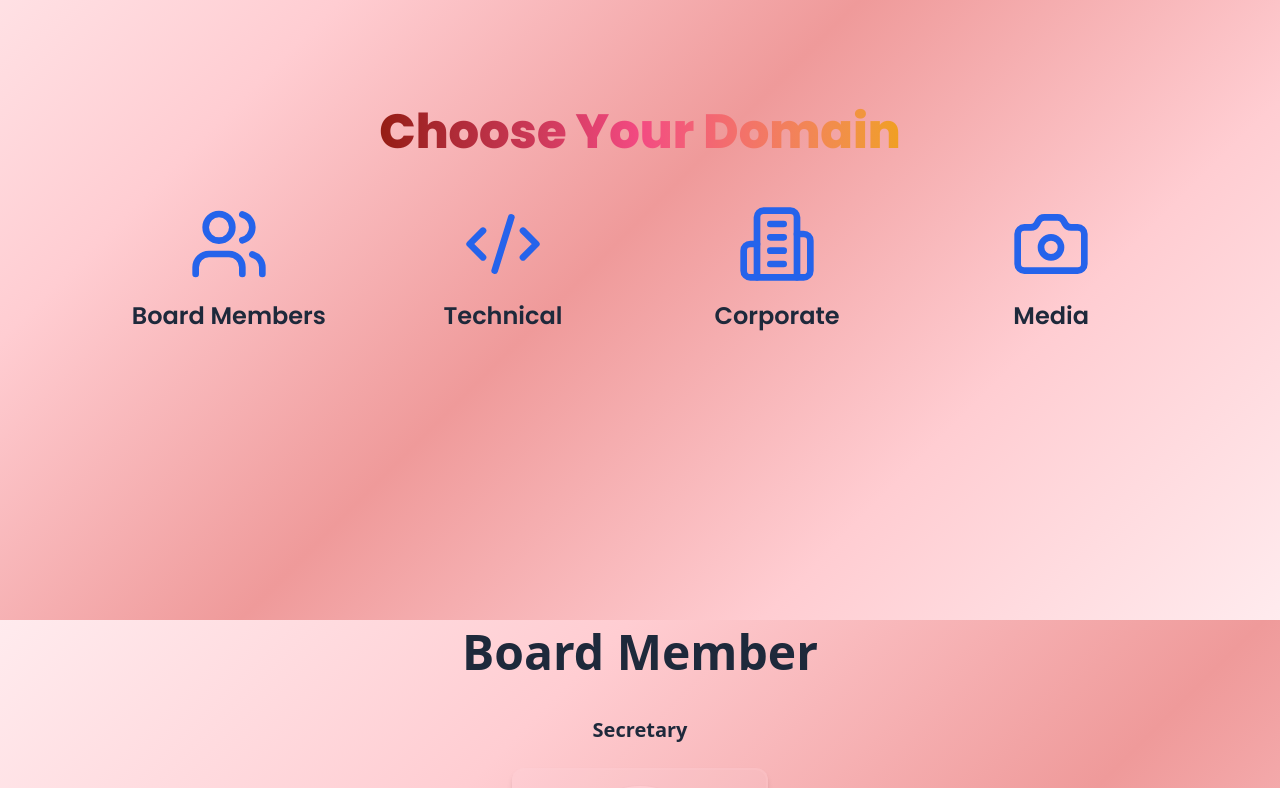
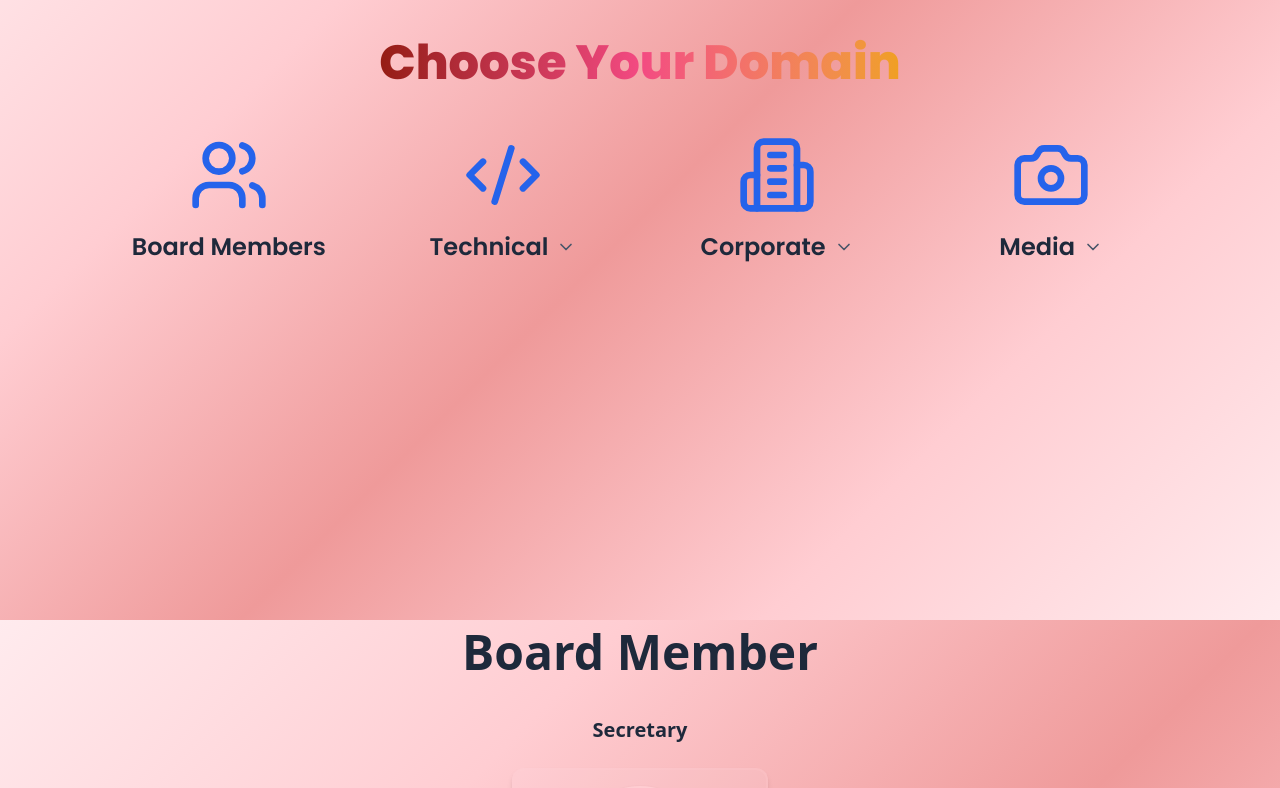
Before and after one commit to SQAC-Tech/sqac-website, a React (Vite) app in the folder Frontend/: page /team in a window 1280 px wide. Shown: the part 980-1768 px from the top of the page. Built offline with nearby package versions, Linux system fonts and the light colour scheme; no server answers; grey boxes are pictures that could not be loaded; a web font is replaced by a local one.

Commit message:
enhanced the dropdown effect

```diff
--- a/Frontend/src/components/Team/Teamvh2.jsx
+++ b/Frontend/src/components/Team/Teamvh2.jsx
@@ -1,7 +1,7 @@
 import React, { useState } from 'react';
 import {
-  Users, Code2, Building2, Camera,Palette ,Globe, Brain,
-  Smartphone, Megaphone, HandCoins, Calendar, Image as MediaIcon
+  Users, Code2, Building2, Camera, Palette, Globe, Brain,
+  Smartphone, Megaphone, HandCoins, Calendar, Image as MediaIcon, ChevronDown
 } from 'lucide-react';
 
 const Teamvh2 = ({ onSelectDomain }) => {
@@ -22,70 +22,103 @@ const Teamvh2 = ({ onSelectDomain }) => {
 
   const cardStyle = 'cursor-pointer flex flex-col items-center text-center hover:scale-105 transition-transform duration-300';
   const iconStyle = 'w-16 h-16 sm:w-20 sm:h-20 mb-4 text-indigo-700';
-  const dropdownStyle = 'mt-2 bg-white shadow-md rounded-xl px-4 py-3 text-sm font-medium text-gray-800 space-y-2';
+  const dropdownBase = 'mt-3 bg-white/70 dark:bg-gray-900/60 backdrop-blur-md border border-gray-200 dark:border-gray-700 rounded-xl px-3 py-3 text-sm font-medium text-gray-800 dark:text-gray-100 space-y-2 shadow-lg origin-top transform transition-all duration-200 ease-out';
+  const dropdownHidden = 'scale-y-0 opacity-0 pointer-events-none';
+  const dropdownVisible = 'scale-y-100 opacity-100';
 
   return (
     <div className="min-h-screen bg-gradient-to-b from-orange-200 to-pink-200 flex flex-col items-center justify-center px-4 py-1 font-['Poppins']">
       <h1 className="text-4xl md:text-5xl font-extrabold mb-12 text-transparent bg-clip-text bg-gradient-to-r from-[#951D13] via-[#f34a82] to-[#F0A01F] text-center">Choose Your Domain</h1>
 
       <div className="grid grid-cols-1 sm:grid-cols-2 lg:grid-cols-4 gap-10 md:gap-20">
-        <div className={cardStyle} onClick={() => handleCardClick('Board Member')}>
+        <div
+          className={cardStyle}
+          onClick={() => handleCardClick('Board Member')}
+          role="button"
+          tabIndex={0}
+          onKeyDown={(e) => { if (e.key === 'Enter' || e.key === ' ') handleCardClick('Board Member'); }}
+          aria-pressed={openDropdown === 'Board Member'}
+        >
           <Users className={iconStyle} />
           <p className="text-xl sm:text-2xl font-semibold text-gray-800 dark:text-white">Board Members</p>
         </div>
 
         <div className="flex flex-col items-center">
-          <div className={cardStyle} onClick={() => handleCardClick('Technical')}>
+          <div
+            className={cardStyle}
+            onClick={() => handleCardClick('Technical')}
+            role="button"
+            tabIndex={0}
+            onKeyDown={(e) => { if (e.key === 'Enter' || e.key === ' ') handleCardClick('Technical'); }}
+            aria-expanded={openDropdown === 'Technical'}
+          >
             <Code2 className={iconStyle} />
+            <div className="flex items-center gap-2">
               <p className="text-xl sm:text-2xl font-semibold text-gray-800 dark:text-white">Technical</p>
+              <ChevronDown className={`w-5 h-5 text-gray-600 transition-transform ${openDropdown === 'Technical' ? 'rotate-180' : 'rotate-0'}`} />
             </div>
-          {openDropdown === 'Technical' && (
-            <div className={dropdownStyle}>
-              <div className="flex items-center gap-2 hover:text-purple-600 cursor-pointer" onClick={() => handleSubdomainClick('Web Dev')}>
+          </div>
+          <div className={`${dropdownBase} ${openDropdown === 'Technical' ? dropdownVisible : dropdownHidden}`} style={{ transformOrigin: 'top' }} role="menu" aria-hidden={openDropdown !== 'Technical'}>
+            <div className="flex items-center gap-2 hover:text-purple-600 cursor-pointer rounded-md px-2 py-1" role="menuitem" tabIndex={0} onClick={() => handleSubdomainClick('Web Dev')}>
               <Globe className="w-4 h-4" /> Web Dev
             </div>
-              <div className="flex items-center gap-2 hover:text-purple-600 cursor-pointer" onClick={() => handleSubdomainClick('App Dev')}>
+            <div className="flex items-center gap-2 hover:text-purple-600 cursor-pointer rounded-md px-2 py-1" role="menuitem" tabIndex={0} onClick={() => handleSubdomainClick('App Dev')}>
               <Smartphone className="w-4 h-4" /> App Dev
             </div>
-              <div className="flex items-center gap-2 hover:text-purple-600 cursor-pointer" onClick={() => handleSubdomainClick('AI/ML')}>
+            <div className="flex items-center gap-2 hover:text-purple-600 cursor-pointer rounded-md px-2 py-1" role="menuitem" tabIndex={0} onClick={() => handleSubdomainClick('AI/ML')}>
               <Brain className="w-4 h-4" /> AI / ML
             </div>
           </div>
-          )}
         </div>
 
         <div className="flex flex-col items-center">
-          <div className={cardStyle} onClick={() => handleCardClick('Corporate')}>
+          <div
+            className={cardStyle}
+            onClick={() => handleCardClick('Corporate')}
+            role="button"
+            tabIndex={0}
+            onKeyDown={(e) => { if (e.key === 'Enter' || e.key === ' ') handleCardClick('Corporate'); }}
+            aria-expanded={openDropdown === 'Corporate'}
+          >
             <Building2 className={iconStyle} />
+            <div className="flex items-center gap-2">
               <p className="text-xl sm:text-2xl font-semibold text-gray-800 dark:text-white">Corporate</p>
+              <ChevronDown className={`w-5 h-5 text-gray-600 transition-transform ${openDropdown === 'Corporate' ? 'rotate-180' : 'rotate-0'}`} />
             </div>
-          {openDropdown === 'Corporate' && (
-            <div className={dropdownStyle}>
-              <div className="flex items-center gap-2 hover:text-purple-600 cursor-pointer" onClick={() => handleSubdomainClick('Sponsorship')}>
+          </div>
+          <div className={`${dropdownBase} ${openDropdown === 'Corporate' ? dropdownVisible : dropdownHidden}`} style={{ transformOrigin: 'top' }} role="menu" aria-hidden={openDropdown !== 'Corporate'}>
+            <div className="flex items-center gap-2 hover:text-purple-600 cursor-pointer rounded-md px-2 py-1" role="menuitem" tabIndex={0} onClick={() => handleSubdomainClick('Sponsorship')}>
               <HandCoins className="w-4 h-4" /> Sponsorship
             </div>
-              <div className="flex items-center gap-2 hover:text-purple-600 cursor-pointer" onClick={() => handleSubdomainClick('Events')}>
+            <div className="flex items-center gap-2 hover:text-purple-600 cursor-pointer rounded-md px-2 py-1" role="menuitem" tabIndex={0} onClick={() => handleSubdomainClick('Events')}>
               <Calendar className="w-4 h-4" /> Events
             </div>
           </div>
-          )}
         </div>
 
         <div className="flex flex-col items-center">
-          <div className={cardStyle} onClick={() => handleCardClick('Media')}>
+          <div
+            className={cardStyle}
+            onClick={() => handleCardClick('Media')}
+            role="button"
+            tabIndex={0}
+            onKeyDown={(e) => { if (e.key === 'Enter' || e.key === ' ') handleCardClick('Media'); }}
+            aria-expanded={openDropdown === 'Media'}
+          >
             <Camera className={iconStyle} />
+            <div className="flex items-center gap-2">
               <p className="text-xl sm:text-2xl font-semibold text-gray-800 dark:text-white">Media</p>
+              <ChevronDown className={`w-5 h-5 text-gray-600 transition-transform ${openDropdown === 'Media' ? 'rotate-180' : 'rotate-0'}`} />
             </div>
-          {openDropdown === 'Media' && (
-            <div className={dropdownStyle}>
-              <div className="flex items-center gap-2 hover:text-purple-600 cursor-pointer" onClick={() => handleSubdomainClick('Creatives')}>
+          </div>
+          <div className={`${dropdownBase} ${openDropdown === 'Media' ? dropdownVisible : dropdownHidden}`} style={{ transformOrigin: 'top' }} role="menu" aria-hidden={openDropdown !== 'Media'}>
+            <div className="flex items-center gap-2 hover:text-purple-600 cursor-pointer rounded-md px-2 py-1" role="menuitem" tabIndex={0} onClick={() => handleSubdomainClick('Creatives')}>
               <Palette className="w-4 h-4" /> Creatives
             </div>
-              <div className="flex items-center gap-2 hover:text-purple-600 cursor-pointer" onClick={() => handleSubdomainClick('PR')}>
+            <div className="flex items-center gap-2 hover:text-purple-600 cursor-pointer rounded-md px-2 py-1" role="menuitem" tabIndex={0} onClick={() => handleSubdomainClick('PR')}>
               <Megaphone className="w-4 h-4" /> PR
             </div>
           </div>
-          )}
         </div>
       </div>
     </div>
```
Lines whose indentation alone changed are shown as unchanged.
